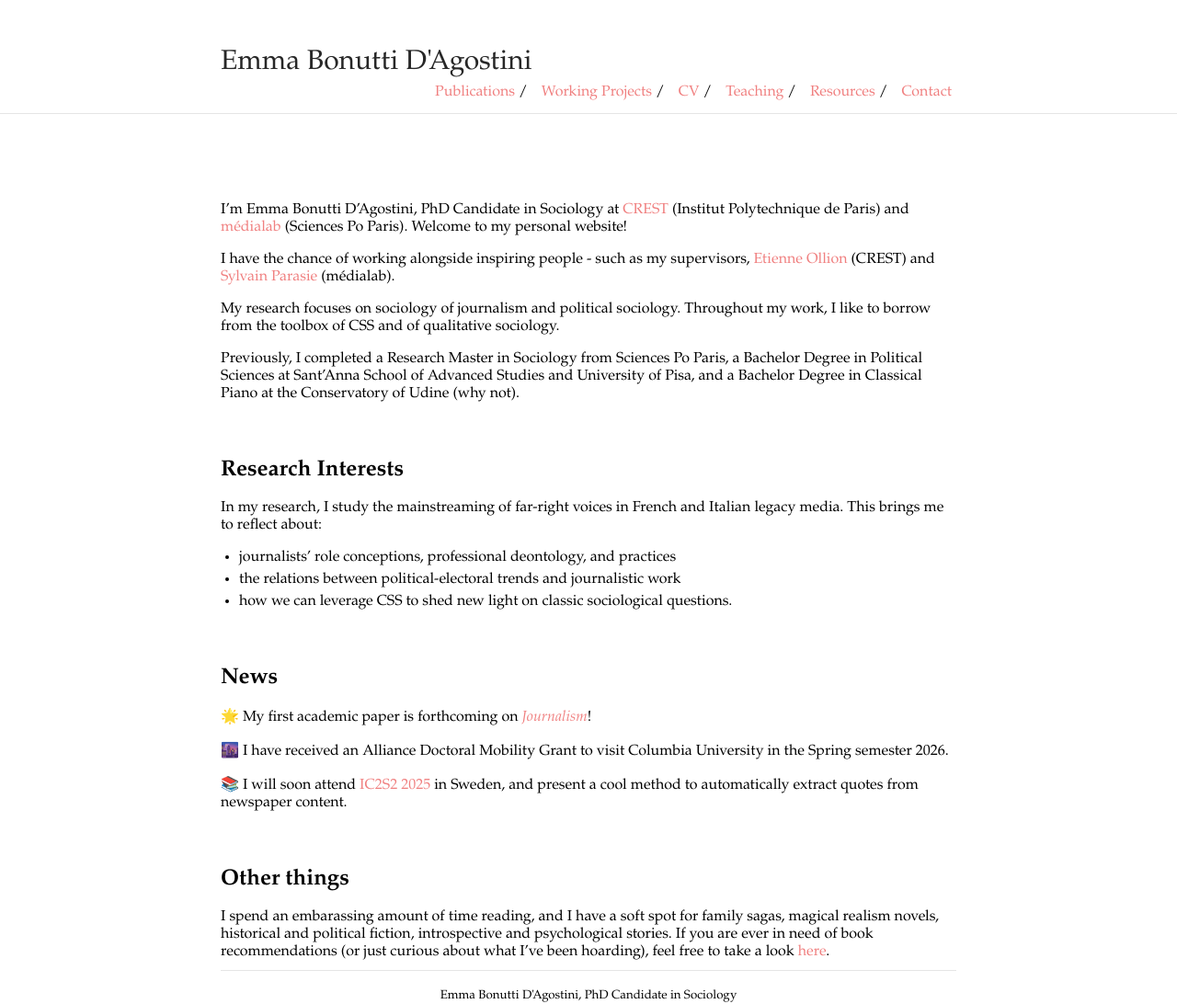
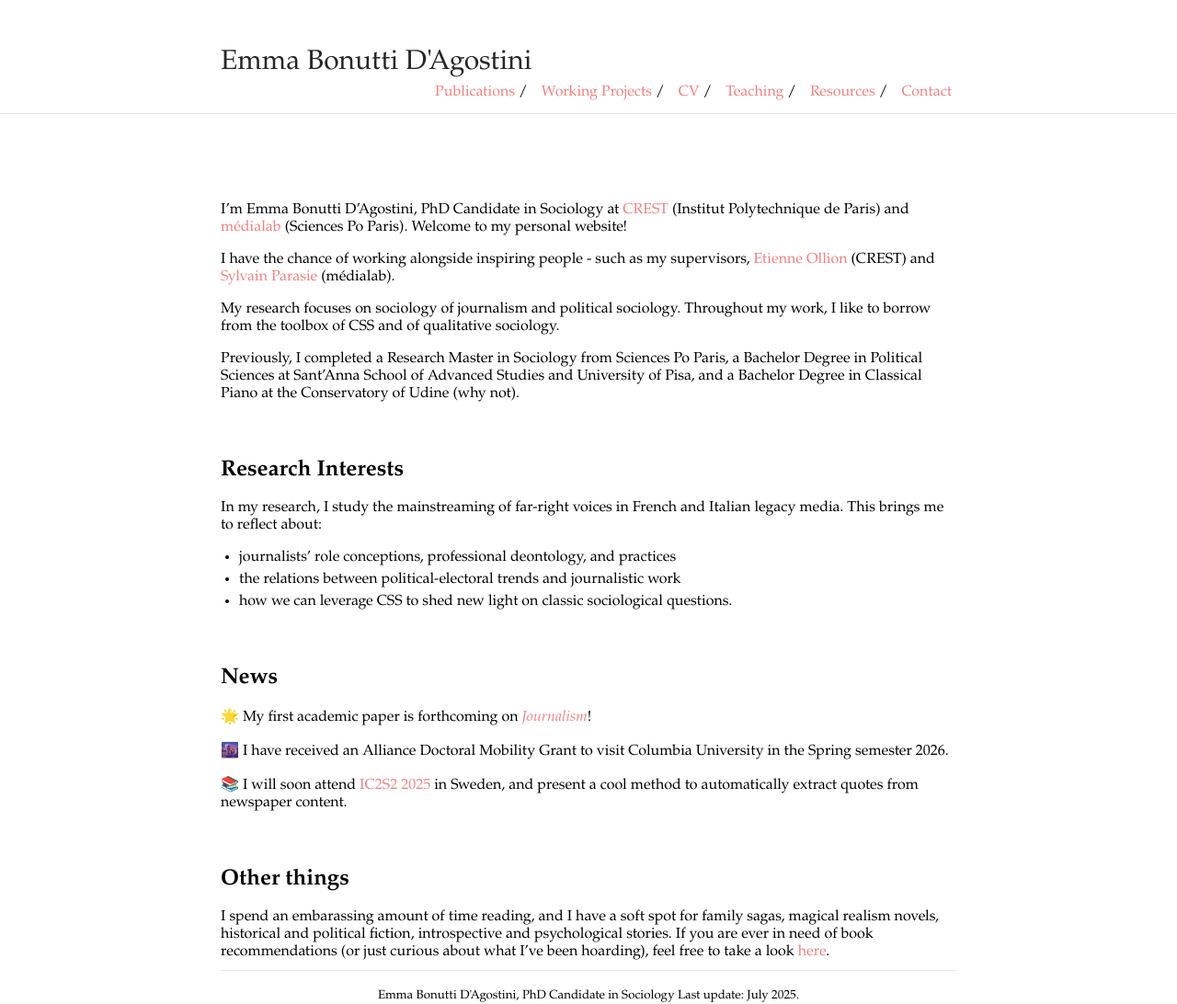
Before and after one commit to emmabonuttidagostini/emmabonuttidagostini.github.io, a Jekyll site: the page built from index.md, in a window 1280 px wide. Shown: the whole page at 92% size. Built offline with Jekyll 4.4.1, drawn with Linux system fonts in a browser that asks for light colours; some web fonts are replaced.

Commit message:
Update _config.yml

```diff
--- a/_config.yml
+++ b/_config.yml
@@ -9,7 +9,7 @@ tracking_id: #
 
 footer: yes
 footer_url: "https://emmabouttidagostini.github.io"
-footer_text: "Emma Bonutti D'Agostini, PhD Candidate in Sociology"
+footer_text: "Emma Bonutti D'Agostini, PhD Candidate in Sociology \n Last update: July 2025."
 
 sass:
     style: compressed
```
